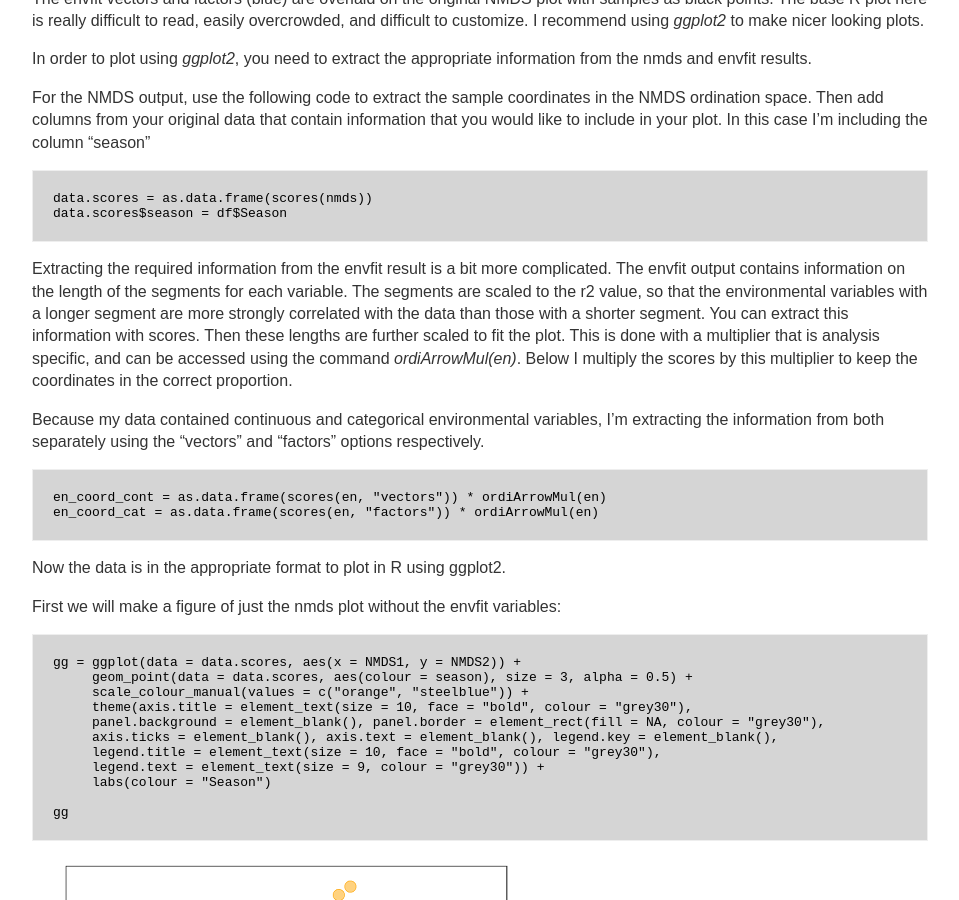
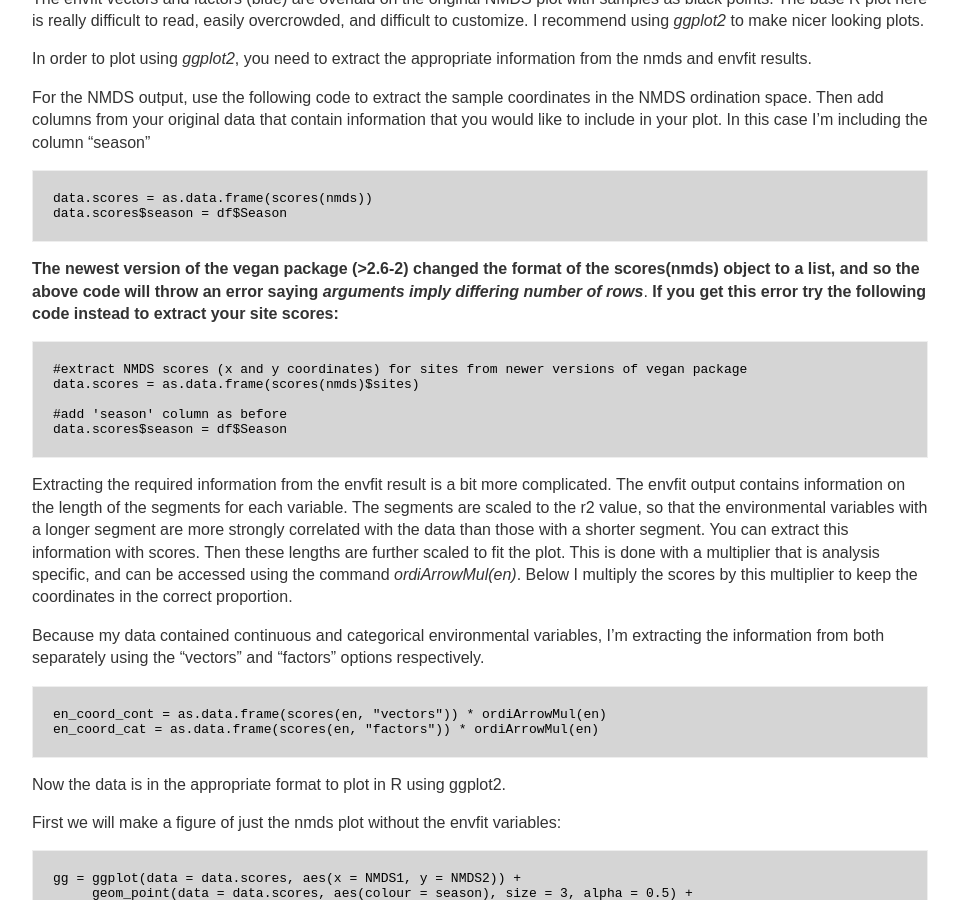
Before and after one commit to jkzorz/jkzorz.github.io, a Jekyll site: the page built from _posts/2020-04-04-NMDS-extras.md, in a window 1280 px wide and 900 px high, scrolled down 3320 px. Shown: the whole window, without its empty margins (160-1119 px from the left). Built offline with Jekyll 4.4.1, drawn with Linux system fonts in a browser that asks for light colours.

Commit message:
Update 2020-04-04-NMDS-extras.md

````diff
--- a/_posts/2020-04-04-NMDS-extras.md
+++ b/_posts/2020-04-04-NMDS-extras.md
@@ -126,6 +126,20 @@ data.scores = as.data.frame(scores(nmds))
 data.scores$season = df$Season
 ```
 
+
+**The newest version of the vegan package (>2.6-2) changed the format of the scores(nmds) object to a list, and so the above code will throw an error saying** ***arguments imply differing number of rows***. **If you get this error try the following code instead to extract your site scores:**
+
+```
+#extract NMDS scores (x and y coordinates) for sites from newer versions of vegan package
+data.scores = as.data.frame(scores(nmds)$sites)
+
+#add 'season' column as before
+data.scores$season = df$Season
+```
+
+
+
+
 Extracting the required information from the envfit result is a bit more complicated. The envfit output contains information on the length of the segments for each variable. The segments are scaled to the r2 value, so that the environmental variables with a longer segment are more strongly correlated with the data than those with a shorter segment. You can extract this information with scores. Then these lengths are further scaled to fit the plot. This is done with a multiplier that is analysis specific, and can be accessed using the command *ordiArrowMul(en)*. Below I multiply the scores by this multiplier to keep the coordinates in the correct proportion.
 
 Because my data contained continuous and categorical environmental variables, I'm extracting the information from both separately using the "vectors" and "factors" options respectively.
````
